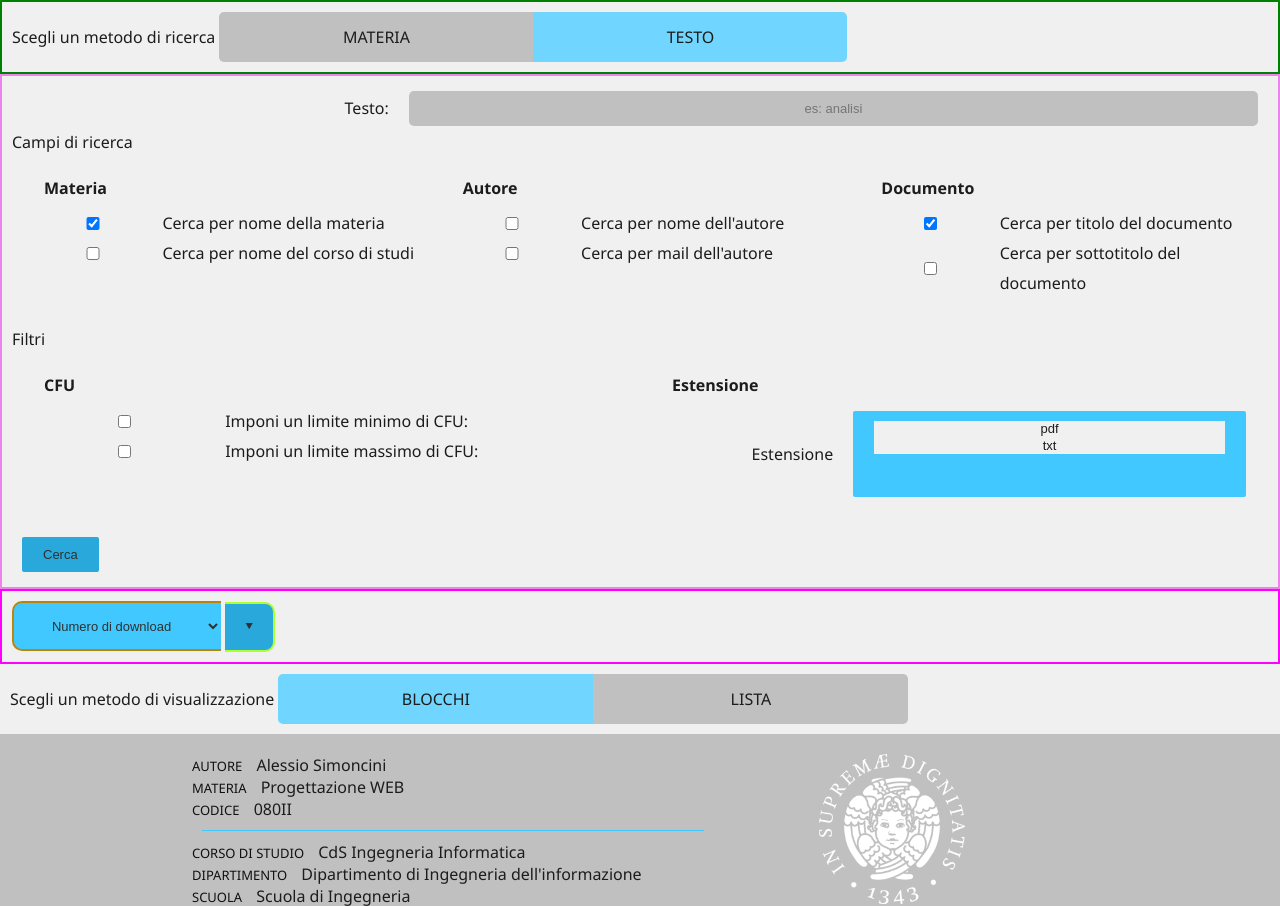
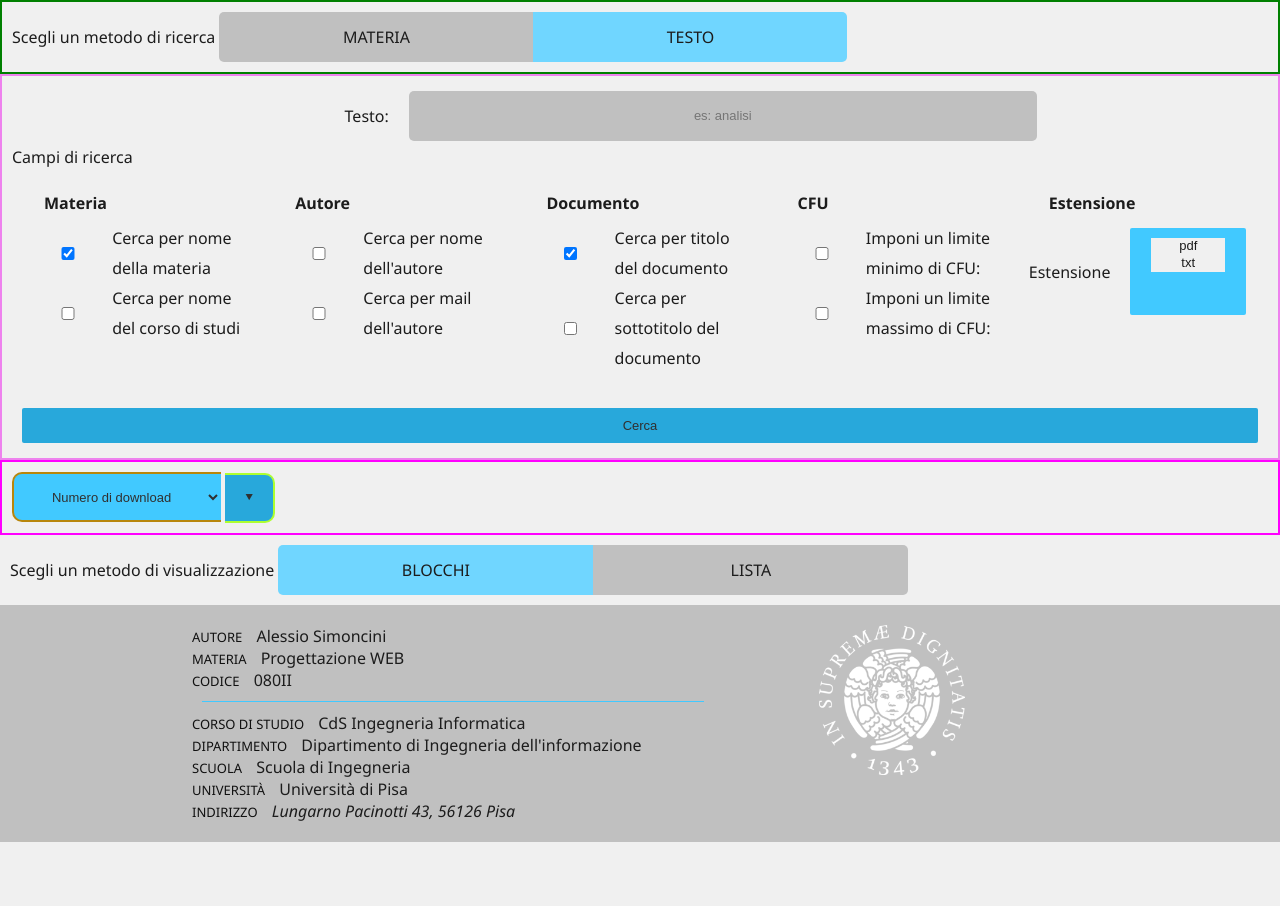
Before and after one commit to AlessioSmn/Repository-degli-Studenti, a PHP site: page /search.php in a window 1280 px wide. Shown: the part 164-1070 px from the top of the page. After the commit the page ends 1006 px from the top, so only its background shows below. Run offline with PHP 8.4, Linux system fonts and the light colour scheme; the visitor is signed in with stand-in values (Sample User, id 1); data that the repository does not hold is empty; some web fonts are replaced.

Commit message:
small changes

```diff
--- a/search.php
+++ b/search.php
@@ -43,7 +43,7 @@ include "php/logControl/loginControl.php";
                   align-items: stretch;
             }
             .match-options fieldset{
-                  flex: 3; /* Tre fiedset affiancati */
+                  flex: 5; /* Tre fiedset affiancati */
                   flex-direction: row;
                   border: 0px;
                   border-right-width: 1px;
@@ -127,10 +127,10 @@ include "php/logControl/loginControl.php";
 
       <!-- Ricerca per nome della materia -->
       <section id="searchByTextString" style="display:block;" class="search-method">
-                        <div class="form-grid-data-row">
-            <label for="mainText">Testo: </label>
-            <input id="mainText" name="mainText" type="text" placeholder="es: analisi" onkeydown="onTextEntered(event)">
-                        </div>
+            <div class="form-grid-data-row">
+                  <label for="mainText">Testo: </label>
+                  <input id="mainText" name="mainText" type="text" placeholder="es: analisi" onkeydown="onTextEntered(event)" style="width: 50%; height: 50px; flex: none;">
+            </div>
 
             <label>Campi di ricerca</label>
             <div class="match-options">
@@ -172,9 +172,6 @@ include "php/logControl/loginControl.php";
                               <label for="docSubtitle">Cerca per sottotitolo del documento</label>
                         </div>
                   </fieldset>
-            </div>
-            <label>Filtri</label>
-            <div class="match-options filter">
 
                   <!-- Vincoli sui CFU -->
                   <fieldset>
@@ -218,7 +215,9 @@ include "php/logControl/loginControl.php";
                   </fieldset>
             </div>
 
-            <button onclick="mainSearch('text')">Cerca</button>
+            <div class="form-grid-bottom-rows">
+                  <button onclick="mainSearch('text')">Cerca</button>
+            </div>
 
       </section>
 
```
